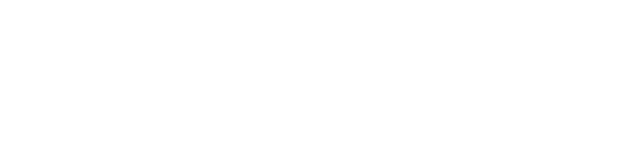
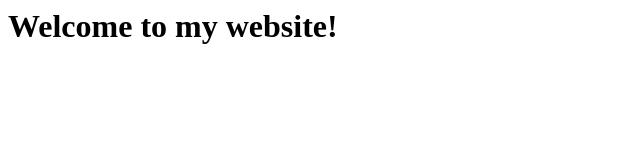
Before and after one commit to FernandoVSF/FernandoVSF.github.io, a plain HTML site: page index.html in a window 1280 px wide. Shown: the whole page, without its empty margins (0-640 px from the left). Drawn offline with Linux system fonts and the light colour scheme.

Commit message:
Update index.html

```diff
--- a/index.html
+++ b/index.html
@@ -1,3 +1,3 @@
 <html>
-<h1.Welcome to my website!</h1>
+<h1>Welcome to my website!</h1>
 </html>
```
